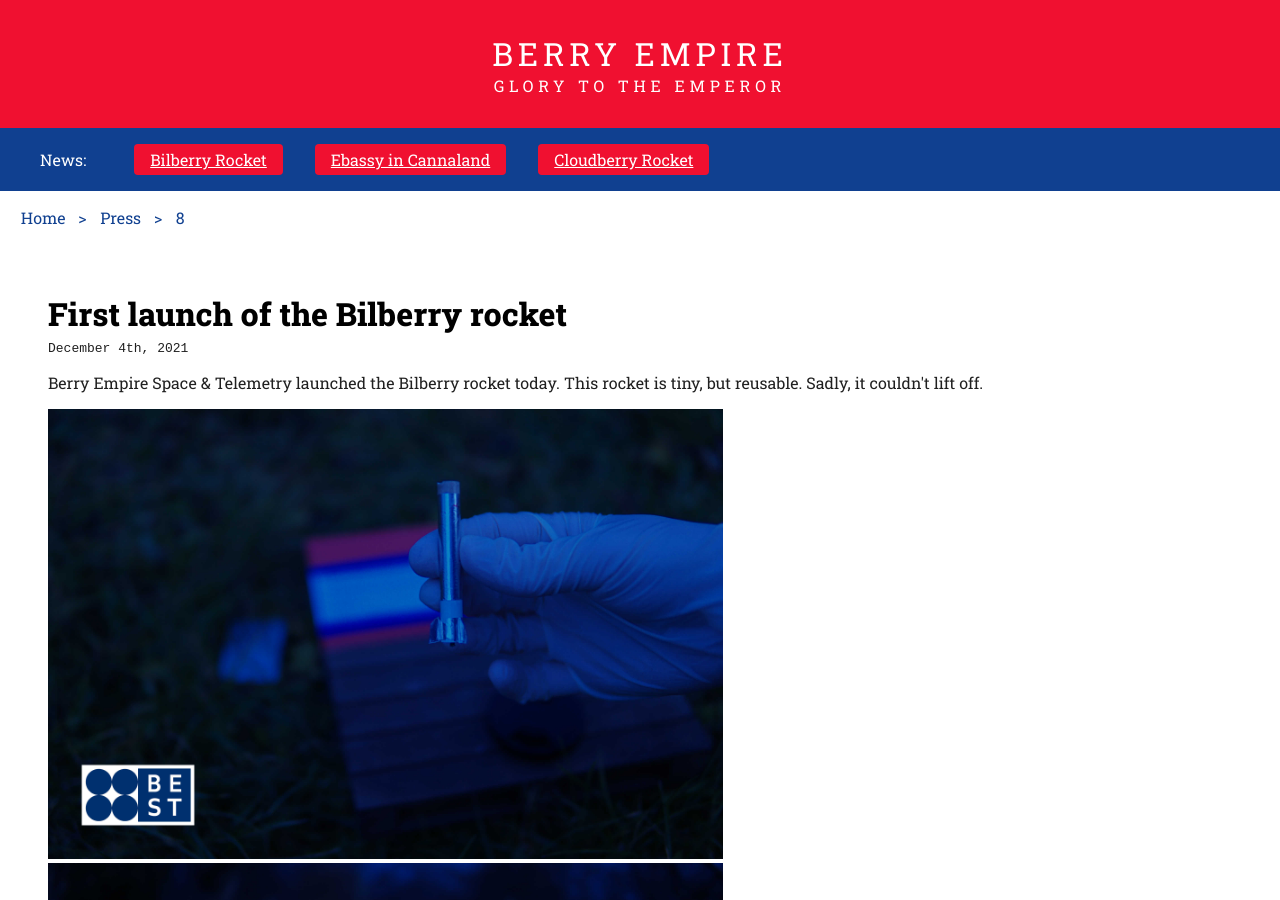
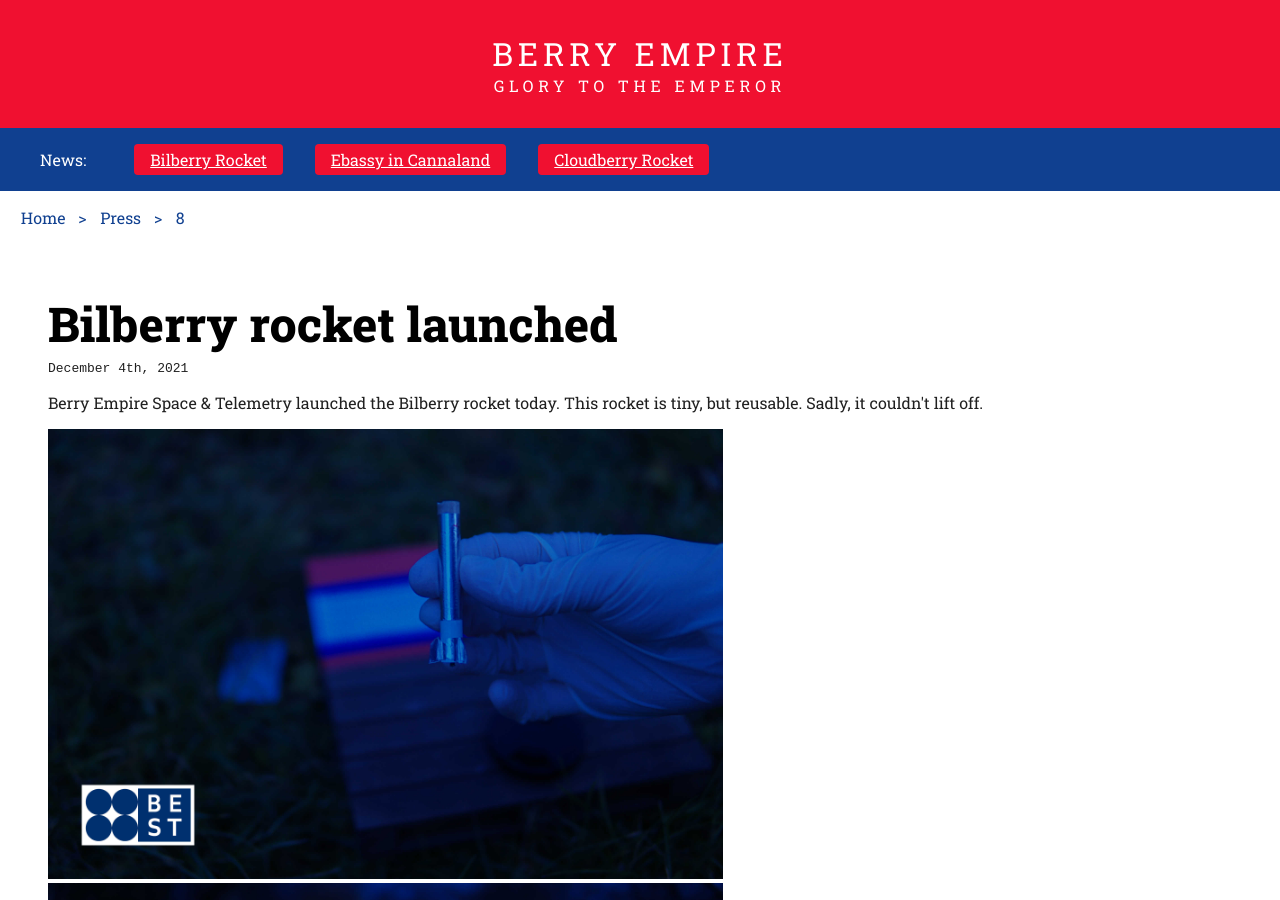
Before and after one commit to berryempire/berryempire.github.io, a Jekyll site: the page built from press/8/index.md, in a window 1280 px wide and 900 px high. Built offline with Jekyll 4.4.1, drawn with Linux system fonts in a browser that asks for light colours; our own code applies the rules of GitHub Pages for plain Markdown files.

Commit message:
Update index.md

```diff
--- a/press/8/index.md
+++ b/press/8/index.md
@@ -1,4 +1,4 @@
-## First launch of the Bilberry rocket
+# Bilberry rocket launched
 <code>December 4th, 2021</code><br>
 <p>
 Berry Empire Space & Telemetry launched the Bilberry rocket today.
```
